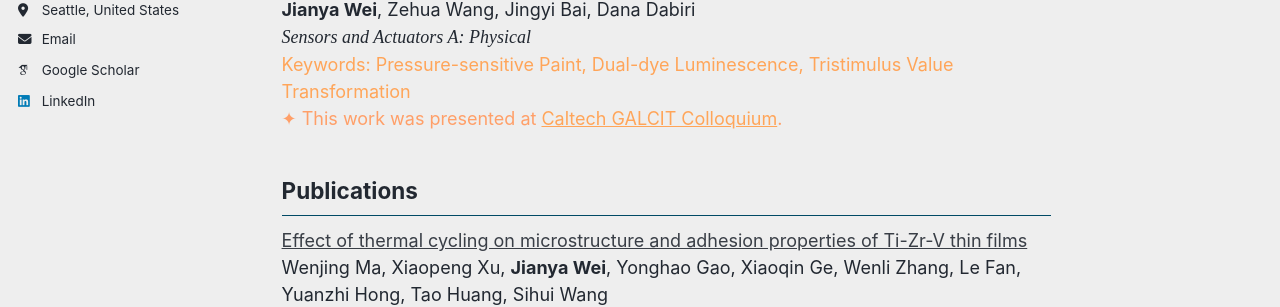
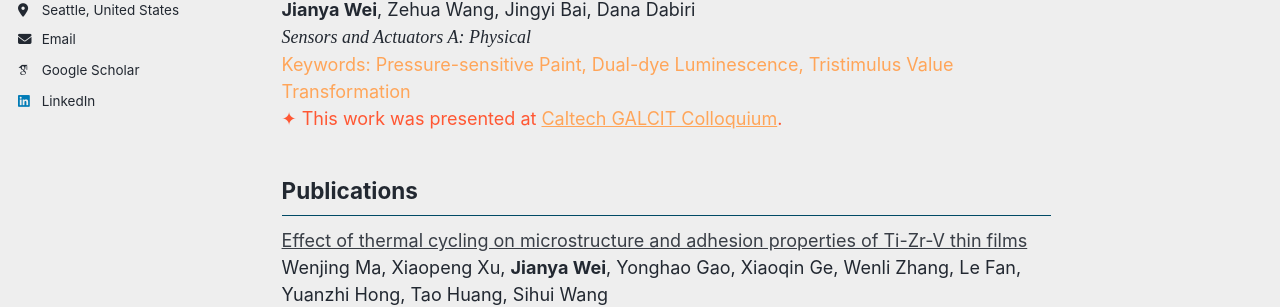
Before and after one commit to jywei02/jywei02.github.io, a Jekyll site: the page built from _pages/about.md, in a window 1280 px wide. Shown: the part 383-690 px from the top of the page. Built offline with Jekyll 4.4.1, drawn with Linux system fonts in a browser that asks for light colours; some web fonts are replaced.

Commit message:
Update about.md

```diff
--- a/_pages/about.md
+++ b/_pages/about.md
@@ -19,7 +19,7 @@ Sensors and Actuators A: Physical
 <span style="color: #FFA559;">
 Keywords: Pressure-sensitive Paint, Dual-dye Luminescence, Tristimulus Value Transformation
 </span>
-<span style="color:#FF9F68;">✦ This work was presented at <a href="https://www.caltech.edu/campus-life-events/calendar/galcit-colloquium-378" style="color:#FFA559;">Caltech GALCIT Colloquium</a>.</span>
+<span style="color:#FF5733;">✦ This work was presented at <a href="https://www.caltech.edu/campus-life-events/calendar/galcit-colloquium-378" style="color:#FFA559;">Caltech GALCIT Colloquium</a>.</span>
 
 Publications
 ------
```
